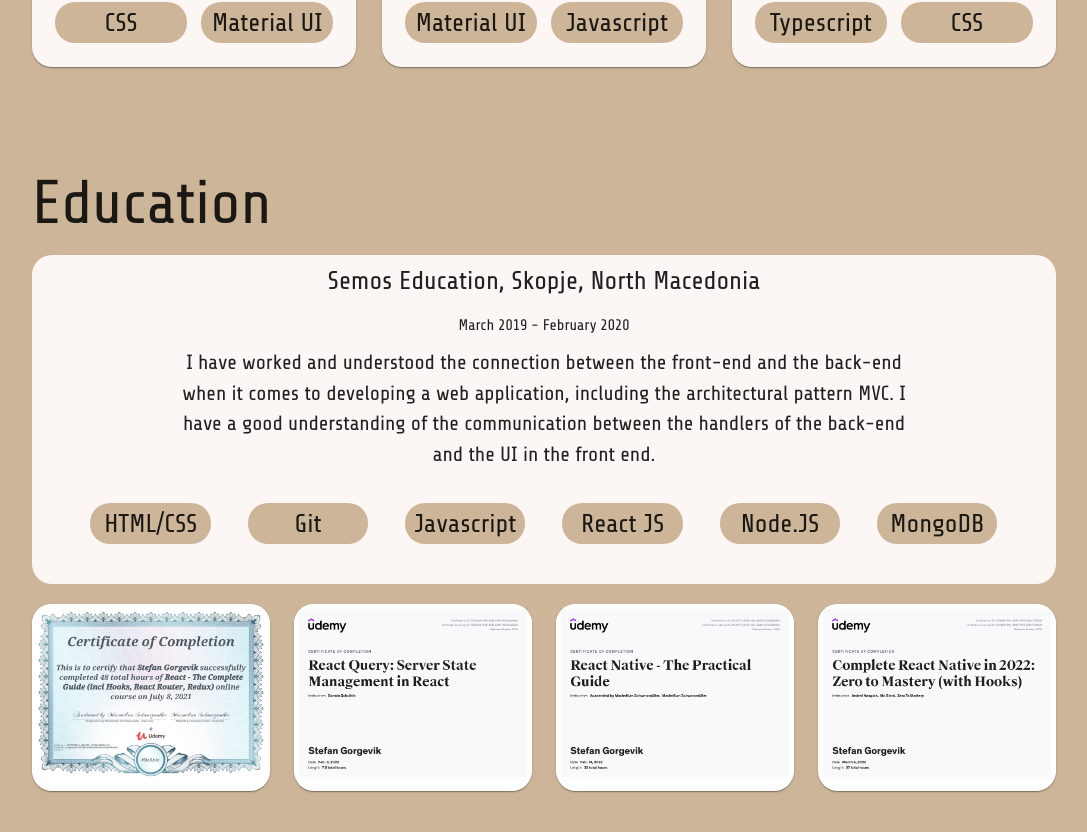
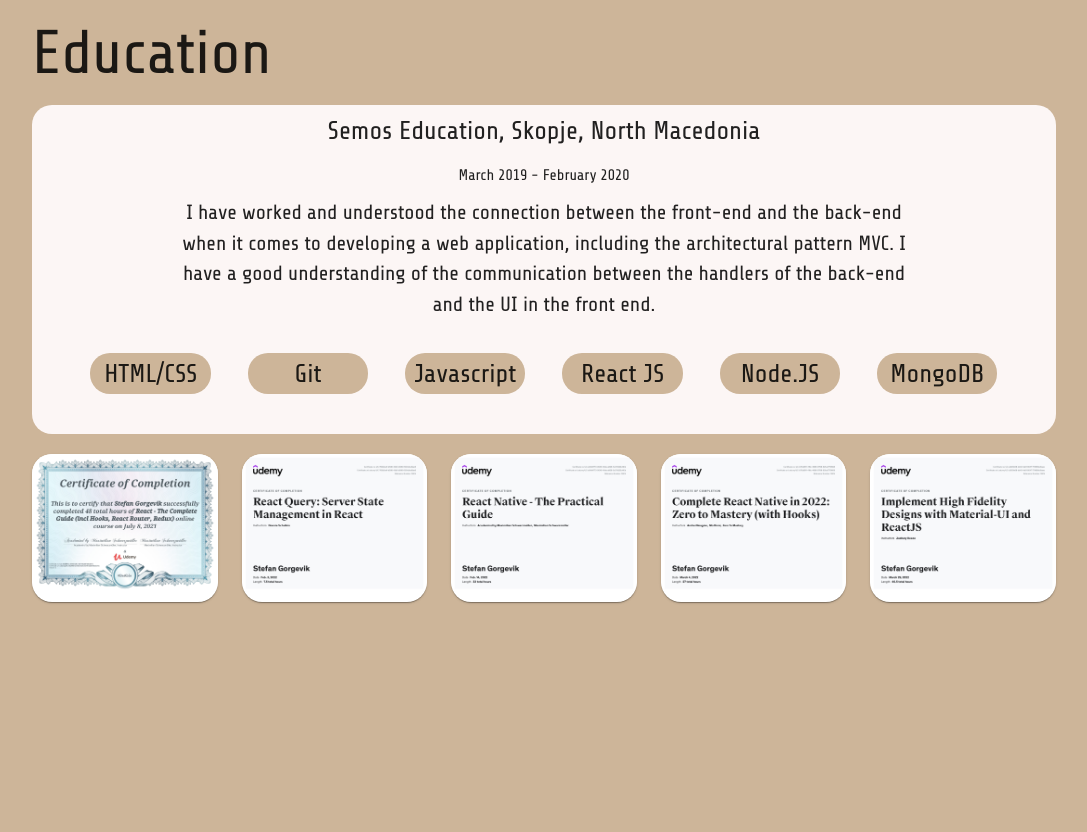
Before and after one commit to StefanGorgevik/stefan-portfolio, a React (Create React App) app: page / in a window 1280 px wide. Shown: the part 3018-3850 px from the top of the page, without its empty margins (96-1183 px from the left). After the commit the page ends 3792 px from the top, so only its background shows below. Built offline with nearby package versions, Linux system fonts and the light colour scheme.

Commit message:
added one more certificate

```diff
--- a/src/assets/images/index.ts
+++ b/src/assets/images/index.ts
@@ -2,10 +2,12 @@ import ReactCertificate from "./certificates/ReactCertificate.jpg";
 import ReactNativeOneCertificate from "./certificates/ReactNativeCertificate.jpg";
 import ReactNativeTwoCertificate from "./certificates/ReactNativeCertificate2.jpg";
 import ReactQueryCertificate from "./certificates/ReactQueryCertificate.jpg";
+import ReactMuiCertificate from "./certificates/ReactMuiCertificate.jpg";
 
 export {
   ReactCertificate,
   ReactNativeOneCertificate,
   ReactNativeTwoCertificate,
   ReactQueryCertificate,
+  ReactMuiCertificate,
 };
--- a/src/components/cards/certificateCard.tsx
+++ b/src/components/cards/certificateCard.tsx
@@ -6,10 +6,12 @@ export const CertificateCard: React.FC<{ certificate: CertificateProps }> = ({
   certificate,
 }) => (
   <Card
+    onClick={() => window.open(certificate.url)}
     sx={{
       minWidth: "100%",
       width: "100%",
       borderRadius: 10,
+      cursor: "pointer",
     }}
   >
     <img
--- a/src/components/education.tsx
+++ b/src/components/education.tsx
@@ -90,7 +90,7 @@ export const Education: React.FC = () => {
           borderRadius: 10,
           gap: matchesLG ? 1 : 3,
           display: matchesLG ? "flex" : "grid",
-          gridTemplateColumns: "1fr 1fr 1fr 1fr",
+          gridTemplateColumns: "1fr 1fr 1fr 1fr 1fr",
         }}
         justifyContent="space-evenly"
       >
--- a/src/components/layout.tsx
+++ b/src/components/layout.tsx
@@ -95,7 +95,7 @@ export const Layout: React.FC = () => {
             flexDirection: "column",
             alignItems: "center",
             justifyContent: "center",
-            rowGap: "100px",
+            rowGap: "50px",
           }}
           ref={mainRef}
         >
--- a/src/data/certificates.ts
+++ b/src/data/certificates.ts
@@ -3,24 +3,39 @@ import {
   ReactNativeOneCertificate,
   ReactNativeTwoCertificate,
   ReactQueryCertificate,
+  ReactMuiCertificate,
 } from "../assets/images/index";
 import { CertificateProps } from "../types";
 
 export const certificates: CertificateProps[] = [
-  { id: 1, title: "React - The Complete Guide", img: ReactCertificate },
+  {
+    id: 1,
+    title: "React - The Complete Guide",
+    img: ReactCertificate,
+    url: "https://ude.my/UC-4525f61a-444d-424c-8d1f-8ad67b6cb41c",
+  },
   {
     id: 2,
     title: "React Query: Server State Management",
     img: ReactQueryCertificate,
+    url: "https://ude.my/UC-763d3edf-d598-43d5-b599-f024c9ed5ae6",
   },
   {
     id: 3,
     title: "React Native - The Practical Guide",
     img: ReactNativeOneCertificate,
+    url: "https://ude.my/UC-e84d4773-0045-49da-a808-5c37d233d40b",
   },
   {
     id: 4,
     title: "React Native - Complete(Zero to Mastery)",
     img: ReactNativeTwoCertificate,
+    url: "https://ude.my/UC-b78c85f1-416c-4686-9799-821ca77f0608",
+  },
+  {
+    id: 5,
+    title: "Implement High Fidelity Designs with Material-UI and ReactJS",
+    img: ReactMuiCertificate,
+    url: "https://www.udemy.com/certificate/UC-a3031e68-bb43-4a0f-8047-774956e3baec/",
   },
 ];
--- a/src/types/dataTypes.ts
+++ b/src/types/dataTypes.ts
@@ -26,4 +26,5 @@ export interface CertificateProps {
   id: number;
   title: string;
   img: string;
+  url: string;
 }
```
Also changed, not shown: src/assets/images/certificates/ReactMuiCertificate.jpg (added).
